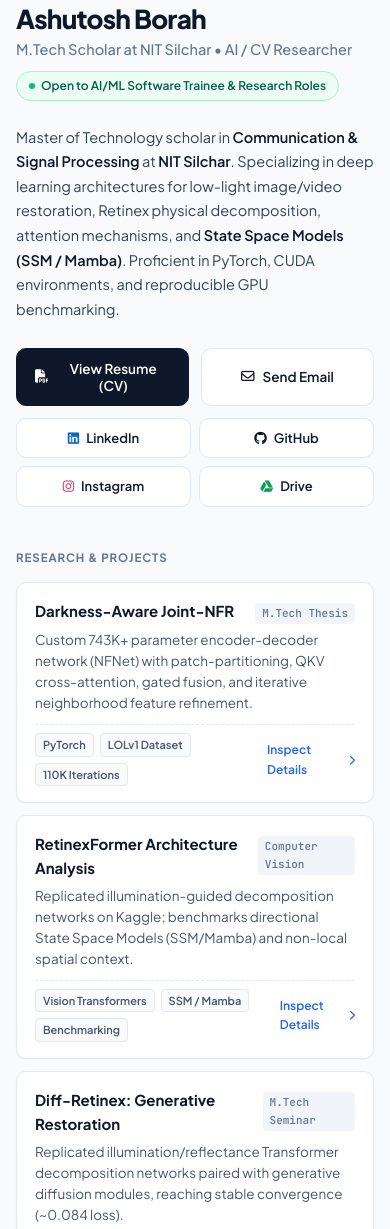
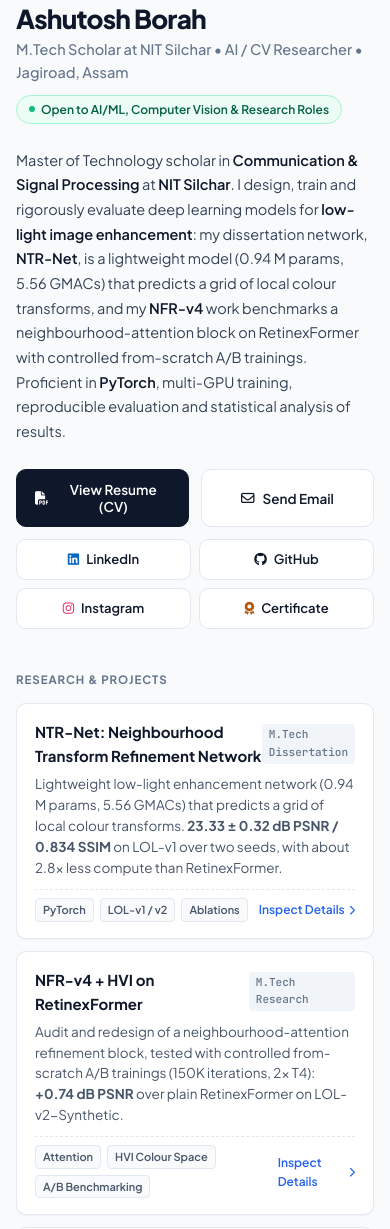
Before and after one commit to ashutoshborah718/ashutoshborah718.github.io, a plain HTML site: page index.html in a window 390 px wide. Shown: the part 151-1380 px from the top of the page. Drawn offline with Linux system fonts and the light colour scheme.

Commit message:
Update portfolio with NTR-Net and NFR-v4 work
Replace the outdated Joint-NFR and RetinexFormer cards with the current
dissertation (NTR-Net) and NFR-v4 research, add an Experience section with
the internship certificate, host the new resume PDF in the repo, refresh
the bio and skills, and make project popups scroll on small screens.

```diff
--- a/index.html
+++ b/index.html
@@ -390,6 +390,9 @@
       overflow: hidden;
       box-shadow: var(--shadow-lg);
       animation: popIn 0.18s ease-out;
+      max-height: 90vh;
+      display: flex;
+      flex-direction: column;
     }
 
     .modal-header {
@@ -416,6 +419,7 @@
     }
 
     .modal-body {
+      overflow-y: auto;
       padding: 20px;
       font-size: 14px;
       color: #334155;
@@ -491,17 +495,17 @@
            class="avatar">
       <div class="profile-meta">
         <h1>Ashutosh Borah</h1>
-        <p class="headline">M.Tech Scholar at NIT Silchar &bull; AI / CV Researcher</p>
+        <p class="headline">M.Tech Scholar at NIT Silchar &bull; AI / CV Researcher &bull; Jagiroad, Assam</p>
         <div class="status-badge">
           <div class="status-dot"></div>
-          Open to AI/ML Software Trainee & Research Roles
+          Open to AI/ML, Computer Vision & Research Roles
         </div>
       </div>
     </header>
 
     <!-- Bio Summary -->
     <p class="intro-paragraph">
-      Master of Technology scholar in <strong>Communication & Signal Processing</strong> at <strong>NIT Silchar</strong>. Specializing in deep learning architectures for low-light image/video restoration, Retinex physical decomposition, attention mechanisms, and <strong>State Space Models (SSM / Mamba)</strong>. Proficient in PyTorch, CUDA environments, and reproducible GPU benchmarking.
+      Master of Technology scholar in <strong>Communication & Signal Processing</strong> at <strong>NIT Silchar</strong>. I design, train and rigorously evaluate deep learning models for <strong>low-light image enhancement</strong>: my dissertation network, <strong>NTR-Net</strong>, is a lightweight model (0.94 M params, 5.56 GMACs) that predicts a grid of local colour transforms, and my <strong>NFR-v4</strong> work benchmarks a neighbourhood-attention block on RetinexFormer with controlled from-scratch A/B trainings. Proficient in <strong>PyTorch</strong>, multi-GPU training, reproducible evaluation and statistical analysis of results.
     </p>
 
     <!-- Primary Actions -->
@@ -525,8 +529,8 @@
       <a href="https://www.instagram.com/ashutosh__borah/" target="_blank" class="social-link">
         <i class="fa-brands fa-instagram" style="color: #E1306C;"></i> Instagram
       </a>
-      <a href="https://drive.google.com/file/d/1vXF4mdI4y7-ZZBCLVcu-vrDmSOAPMad3/view?usp=drivesdk" target="_blank" class="social-link">
-        <i class="fa-brands fa-google-drive" style="color: #0F9D58;"></i> Drive
+      <a href="https://drive.google.com/file/d/1XCXuSjE-eWHX20HTxe_Foa2o3kXYX3jV/view?usp=drivesdk" target="_blank" class="social-link">
+        <i class="fa-solid fa-award" style="color: #B45309;"></i> Certificate
       </a>
     </div>
 
@@ -536,38 +540,38 @@
     </div>
 
     <!-- Project 1 -->
-    <div class="project-card" onclick="openProject('joint_nfr')">
+    <div class="project-card" onclick="openProject('ntrnet')">
       <div class="card-top">
-        <span class="project-title">Darkness-Aware Joint-NFR</span>
-        <span class="project-tag">M.Tech Thesis</span>
+        <span class="project-title">NTR-Net: Neighbourhood Transform Refinement Network</span>
+        <span class="project-tag">M.Tech Dissertation</span>
       </div>
       <p class="project-body">
-        Custom 743K+ parameter encoder-decoder network (NFNet) with patch-partitioning, QKV cross-attention, gated fusion, and iterative neighborhood feature refinement.
+        Lightweight low-light enhancement network (0.94 M params, 5.56 GMACs) that predicts a grid of local colour transforms. <strong>23.33 ± 0.32 dB PSNR / 0.834 SSIM</strong> on LOL-v1 over two seeds, with about 2.8× less compute than RetinexFormer.
       </p>
       <div class="card-bottom">
         <div class="tags-container">
           <span class="tech-pill">PyTorch</span>
-          <span class="tech-pill">LOLv1 Dataset</span>
-          <span class="tech-pill">110K Iterations</span>
+          <span class="tech-pill">LOL-v1 / v2</span>
+          <span class="tech-pill">Ablations</span>
         </div>
         <span class="action-text">Inspect Details <i class="fa-solid fa-chevron-right" style="font-size: 10px;"></i></span>
       </div>
     </div>
 
     <!-- Project 2 -->
-    <div class="project-card" onclick="openProject('retinexformer')">
+    <div class="project-card" onclick="openProject('nfrv4')">
       <div class="card-top">
-        <span class="project-title">RetinexFormer Architecture Analysis</span>
-        <span class="project-tag">Computer Vision</span>
+        <span class="project-title">NFR-v4 + HVI on RetinexFormer</span>
+        <span class="project-tag">M.Tech Research</span>
       </div>
       <p class="project-body">
-        Replicated illumination-guided decomposition networks on Kaggle; benchmarks directional State Space Models (SSM/Mamba) and non-local spatial context.
+        Audit and redesign of a neighbourhood-attention refinement block, tested with controlled from-scratch A/B trainings (150K iterations, 2× T4): <strong>+0.74 dB PSNR</strong> over plain RetinexFormer on LOL-v2-Synthetic.
       </p>
       <div class="card-bottom">
         <div class="tags-container">
-          <span class="tech-pill">Vision Transformers</span>
-          <span class="tech-pill">SSM / Mamba</span>
-          <span class="tech-pill">Benchmarking</span>
+          <span class="tech-pill">Attention</span>
+          <span class="tech-pill">HVI Colour Space</span>
+          <span class="tech-pill">A/B Benchmarking</span>
         </div>
         <span class="action-text">Inspect Details <i class="fa-solid fa-chevron-right" style="font-size: 10px;"></i></span>
       </div>
@@ -611,6 +615,19 @@
       </div>
     </div>
 
+    <!-- Experience Section -->
+    <div class="section-head" style="margin-top: 36px;">
+      <div class="section-title">Experience</div>
+    </div>
+
+    <div class="edu-card">
+      <div>
+        <div class="edu-title">VLSI Design & FPGA Intern — MoCITE Technology</div>
+        <div class="edu-meta">Center of Excellence in VLSI Design &bull; Verilog HDL, RTL design, simulation and FPGA hardware testing &bull; <a href="https://drive.google.com/file/d/1XCXuSjE-eWHX20HTxe_Foa2o3kXYX3jV/view?usp=drivesdk" target="_blank" style="color: var(--primary); font-weight: 600; text-decoration: none;">View certificate</a></div>
+      </div>
+      <div class="edu-year">Jun 2023</div>
+    </div>
+
     <!-- Education Section -->
     <div class="section-head" style="margin-top: 36px;">
       <div class="section-title">Education & Credentials</div>
@@ -647,11 +664,13 @@
 
     <div class="skills-grid">
       <div class="skill-card"><i class="fa-brands fa-python"></i> Python / PyTorch</div>
+      <div class="skill-card"><i class="fa-solid fa-eye"></i> Computer Vision</div>
+      <div class="skill-card"><i class="fa-solid fa-moon"></i> Low-Light Enhancement</div>
+      <div class="skill-card"><i class="fa-solid fa-flask"></i> Ablations & Statistics</div>
+      <div class="skill-card"><i class="fa-solid fa-server"></i> Multi-GPU Training</div>
       <div class="skill-card"><i class="fa-solid fa-brain"></i> Vision Mamba (SSM)</div>
-      <div class="skill-card"><i class="fa-solid fa-eye"></i> Computer Vision</div>
       <div class="skill-card"><i class="fa-solid fa-wave-square"></i> Signal Processing</div>
       <div class="skill-card"><i class="fa-solid fa-microchip"></i> Verilog HDL / Vivado</div>
-      <div class="skill-card"><i class="fa-solid fa-chart-line"></i> Kaggle GPU Pipelines</div>
     </div>
 
     <footer>
@@ -677,40 +696,59 @@
       <div class="modal-header">
         <h3>Curriculum Vitae — Ashutosh Borah</h3>
         <div style="display: flex; align-items: center; gap: 14px;">
-          <a href="https://drive.google.com/file/d/1vXF4mdI4y7-ZZBCLVcu-vrDmSOAPMad3/view?usp=drivesdk" target="_blank" style="font-size: 13px; font-weight: 600; color: #2563EB; text-decoration: none;">
-            <i class="fa-solid fa-arrow-up-right-from-square"></i> Open Drive
+          <a href="Ashutosh_Borah_Resume.pdf" target="_blank" style="font-size: 13px; font-weight: 600; color: #2563EB; text-decoration: none;">
+            <i class="fa-solid fa-arrow-up-right-from-square"></i> Open PDF
           </a>
           <button class="close-btn" onclick="closeResume()">&times;</button>
         </div>
       </div>
-      <iframe class="resume-frame" src="https://drive.google.com/file/d/1vXF4mdI4y7-ZZBCLVcu-vrDmSOAPMad3/preview" allow="autoplay"></iframe>
+      <iframe class="resume-frame" src="Ashutosh_Borah_Resume.pdf" title="Resume of Ashutosh Borah"></iframe>
     </div>
   </div>
 
   <script>
     const projectDetails = {
-      joint_nfr: {
-        title: "Darkness-Aware Joint-NFR (M.Tech Thesis)",
+      ntrnet: {
+        title: "NTR-Net (M.Tech Dissertation)",
         body: `
           <h4>Research Problem</h4>
-          <p>Standard low-light image enhancement models suffer from color distortion and amplified high-frequency sensor noise under extreme darkness.</p>
-          <h4>Architectural Implementation</h4>
+          <p>State-of-the-art low-light enhancement models are heavy, and error studies show most of their remaining error is per-image brightness and tone rather than noise. NTR-Net targets this with a lightweight design that predicts a grid of local colour transforms.</p>
+          <h4>Design &amp; Results</h4>
           <ul>
-            <li><strong>NFNet (743K+ params):</strong> Lightweight custom encoder-decoder leveraging patch-partitioning to capture local and non-local contexts simultaneously.</li>
-            <li><strong>Cross-Attention & Refinement:</strong> QKV spatial cross-attention layers with gated feature fusion to selectively propagate structural priors.</li>
-            <li><strong>GPU Training:</strong> Trained up to 110,000 iterations on the LOLv1 benchmark with live augmentations, checkpointing, and PSNR/SSIM validation on Kaggle GPUs.</li>
+            <li><strong>Efficient:</strong> 0.94 M parameters and 5.56 GMACs at 256×256 (RetinexFormer: 15.85 G, HVI-CIDNet: 7.57 G).</li>
+            <li><strong>LOL-v1:</strong> 23.33 ± 0.32 dB PSNR, 0.834 SSIM, 26.53 dB GT-mean PSNR (mean of two seeds, standard protocol).</li>
+            <li><strong>LOL-v2:</strong> 24.09 dB / 0.919 on Synthetic and 20.55 dB / 0.837 on Real.</li>
+          </ul>
+          <h4>Method</h4>
+          <ul>
+            <li>Headroom study: a perfect 16×16×8 transform grid reaches 30.3 dB on LOL-v1, so the grid idea has room to grow.</li>
+            <li>Multi-run ablation chains and one-factor-at-a-time probes; only changes that beat seed noise were kept (a +0.77 dB result was traced to seed luck and dropped).</li>
+            <li>Generalisation checked on 109 unseen images from other cameras (LSRW, LOL-v2 new scenes).</li>
+            <li>Automated training and evaluation on a laptop RTX 4050 and Kaggle; IEEE paper draft in progress.</li>
           </ul>
         `
       },
-      retinexformer: {
-        title: "RetinexFormer Architecture Analysis",
+      nfrv4: {
+        title: "NFR-v4 + HVI on RetinexFormer",
         body: `
-          <h4>Investigation Scope</h4>
-          <p>In-depth architectural reproduction and forward-pass analysis of Retinex-based Transformer decomposition models.</p>
-          <h4>Key Insights</h4>
+          <h4>Question</h4>
+          <p>Does a neighbourhood-attention refinement block (NFR) really improve RetinexFormer when both are trained the same way from scratch?</p>
+          <h4>Audit of the earlier prototype</h4>
           <ul>
-            <li>Verified gradient flow and tensor memory consumption across LOL datasets on Kaggle.</li>
-            <li>Benchmarked illumination estimation against State Space Models (Vision Mamba) to explore linear-complexity spatial token processing.</li>
+            <li>Resizing test images to 256×256 had inflated PSNR by 1.3 dB, and the block crashed on non-square images.</li>
+            <li>Rebuilt a full-resolution evaluation that reproduces the published RetinexFormer result (25.16 dB / 0.845).</li>
+          </ul>
+          <h4>NFR-v4 redesign</h4>
+          <ul>
+            <li>4-head attention over the own patch plus 8 neighbours, relative-position bias, zero-initialised residual and an HVI-guided gate.</li>
+            <li>59% fewer added parameters than the old block; checked with an automated CPU test suite before any GPU run.</li>
+          </ul>
+          <h4>Results</h4>
+          <ul>
+            <li>Controlled A/B trainings from scratch (150K iterations, official recipe, same seed, 2× T4 GPUs in parallel).</li>
+            <li><strong>LOL-v2-Synthetic:</strong> 25.95 vs 25.21 dB (+0.74 dB PSNR, +0.55 dB GT-mean); LOL-v1 is a tie within seed variance.</li>
+            <li>Error-budget analysis with paired standard errors: about 8 dB of the remaining error is a global tone curve, and all of NFR's gain lies there.</li>
+            <li>HSV brightness augmentation kept 22.18 dB (vs 17.42 dB) when the input exposure is halved.</li>
           </ul>
         `
       },
```
Also changed, not shown: 1 other file.
